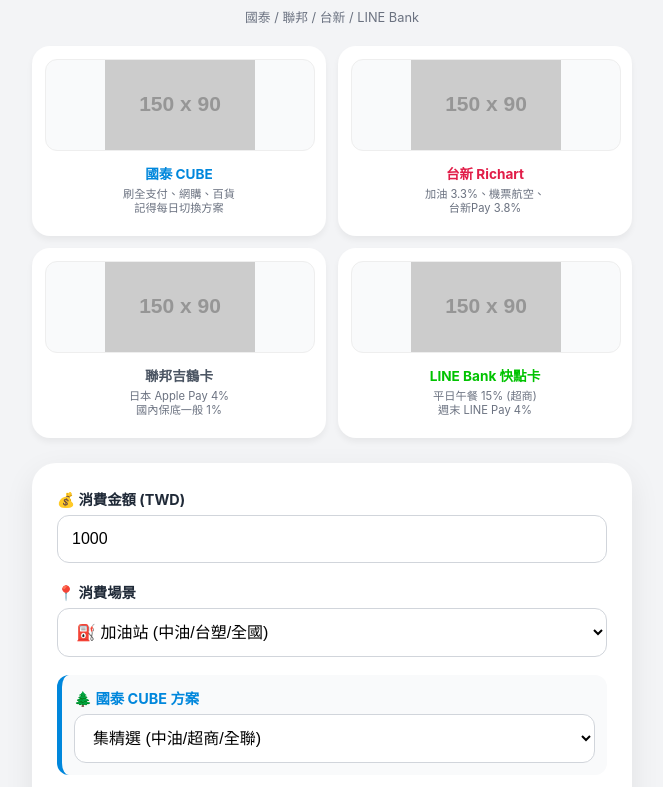
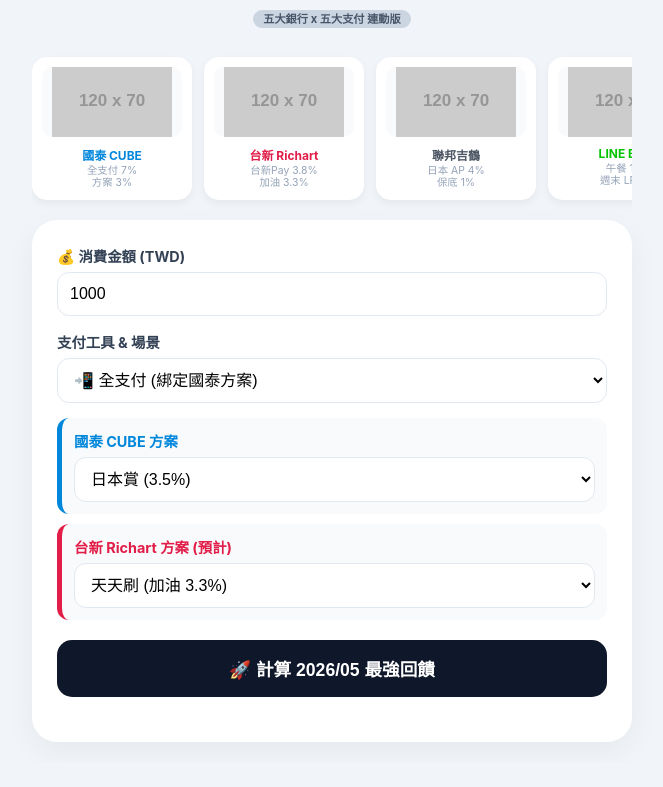
Before and after one commit to Kaixiang17/credit-card-cal, a plain HTML site: page index.html in a window 1280 px wide. Shown: the part 102-889 px from the top of the page, without its empty margins (308-971 px from the left). After the commit the page ends 864 px from the top, so only its background shows below. Drawn offline with Linux system fonts and the light colour scheme; placeholder pictures from the web are drawn by us.

Commit message:
Update index.html

```diff
--- a/index.html
+++ b/index.html
@@ -3,80 +3,61 @@
 <head>
     <meta charset="UTF-8">
     <meta name="viewport" content="width=device-width, initial-scale=1.0">
-    <title>2026 我的錢包儀表板</title>
+    <title>2026 凱翔的錢包儀表板</title>
     <style>
         :root {
             --cube-color: #0087dc; --richart-color: #e11d48;
             --jiho-color: #4b5563; --linebank-color: #00c300;
+            --esun-color: #009999;
         }
-        body { font-family: -apple-system, BlinkMacSystemFont, "Microsoft JhengHei", sans-serif; background-color: #f3f4f6; margin: 0; padding: 20px 10px; color: #1f2937; }
+        body { font-family: -apple-system, BlinkMacSystemFont, "Microsoft JhengHei", sans-serif; background-color: #f1f5f9; margin: 0; padding: 20px 10px; color: #334155; }
         .container { max-width: 600px; margin: 0 auto; }
         .header { text-align: center; margin-bottom: 20px; }
+        .tag { background: #cbd5e1; font-size: 0.7rem; padding: 2px 10px; border-radius: 10px; color: #475569; font-weight: bold; }
 
-        /* 卡片圖鑑區 - 4張精銳 */
-        .card-gallery { display: grid; grid-template-columns: 1fr 1fr; gap: 12px; margin-bottom: 25px; }
-        .card-preview { background: white; border-radius: 18px; padding: 12px; box-shadow: 0 4px 6px rgba(0,0,0,0.05); text-align: center; cursor: pointer; transition: 0.2s; border: 1px solid transparent; }
-        .card-preview:hover { transform: translateY(-3px); border-color: #ddd; }
-        .card-preview img { width: 100%; height: 90px; object-fit: contain; background: #f9fafb; border-radius: 12px; margin-bottom: 8px; border: 1px solid #eee; }
-        .card-preview .title { font-weight: bold; font-size: 0.85rem; display: block; margin-bottom: 4px; }
-        .card-preview .memo { font-size: 0.7rem; color: #6b7280; display: block; line-height: 1.3; min-height: 36px; }
+        /* 卡片展示區 - 5張卡 */
+        .card-gallery { display: flex; overflow-x: auto; gap: 12px; padding: 10px 0 20px 0; -webkit-overflow-scrolling: touch; }
+        .card-preview { flex: 0 0 140px; background: white; border-radius: 15px; padding: 10px; box-shadow: 0 4px 10px rgba(0,0,0,0.05); text-align: center; }
+        .card-preview img { width: 100%; height: 70px; object-fit: contain; background: #f8fafc; border-radius: 10px; margin-bottom: 5px; }
+        .card-preview .title { font-weight: bold; font-size: 0.75rem; display: block; margin-bottom: 2px; }
+        .card-preview .memo { font-size: 0.65rem; color: #94a3b8; display: block; line-height: 1.2; }
 
-        /* 計算區 */
-        .main-box { background: white; padding: 25px; border-radius: 24px; box-shadow: 0 10px 30px rgba(0,0,0,0.08); }
-        .form-group { margin-bottom: 18px; }
+        /* 計算主體 */
+        .main-box { background: white; padding: 25px; border-radius: 25px; box-shadow: 0 10px 30px rgba(0,0,0,0.05); }
+        .form-group { margin-bottom: 15px; }
         label { display: block; margin-bottom: 6px; font-weight: bold; font-size: 0.9rem; }
-        input, select { width: 100%; padding: 14px; border: 1px solid #d1d5db; border-radius: 12px; font-size: 16px; box-sizing: border-box; background: #fff; }
+        input, select { width: 100%; padding: 12px; border: 1.5px solid #e2e8f0; border-radius: 12px; font-size: 16px; box-sizing: border-box; background: #fff; }
 
-        .plan-select { padding: 12px; border-radius: 12px; margin-bottom: 15px; border-left: 5px solid #ccc; background: #f9fafb; }
+        .plan-select { padding: 12px; border-radius: 12px; margin-bottom: 10px; border-left: 5px solid #ccc; background: #f8fafc; font-size: 0.85rem; }
         .cube-border { border-left-color: var(--cube-color); }
         .ts-border { border-left-color: var(--richart-color); }
 
-        button { width: 100%; padding: 16px; background: #111827; color: white; border: none; border-radius: 14px; font-size: 1.1rem; font-weight: bold; cursor: pointer; transition: 0.2s; margin-top: 10px; }
-        button:active { transform: scale(0.98); }
+        button { width: 100%; padding: 16px; background: #0f172a; color: white; border: none; border-radius: 15px; font-size: 1.1rem; font-weight: bold; cursor: pointer; margin-top: 10px; }
 
         /* 結果顯示 */
-        .result-item { display: flex; justify-content: space-between; align-items: center; padding: 16px; border: 1px solid #e5e7eb; border-radius: 18px; margin-bottom: 12px; background: white; }
-        .result-item.best { border: 2.5px solid #10b981; background: #f0fdf4; }
-        .card-info h3 { margin: 0; font-size: 1rem; }
-        .card-info p { margin: 3px 0 0; font-size: 0.75rem; color: #6b7280; }
-        .val { font-size: 1.4rem; font-weight: 800; color: #111827; text-align: right; }
+        .result-item { display: flex; justify-content: space-between; align-items: center; padding: 15px; border: 1px solid #f1f5f9; border-radius: 18px; margin-bottom: 10px; background: white; }
+        .result-item.best { border: 2px solid #10b981; background: #f0fdf4; }
+        .card-info h3 { margin: 0; font-size: 0.95rem; }
+        .card-info p { margin: 2px 0 0; font-size: 0.7rem; color: #64748b; }
+        .val { font-size: 1.3rem; font-weight: 800; text-align: right; }
         .best .val { color: #059669; }
-        .badge { font-size: 0.65rem; padding: 2px 6px; border-radius: 5px; color: white; font-weight: bold; margin-bottom: 4px; display: inline-block; }
+        .badge { font-size: 0.6rem; padding: 2px 5px; border-radius: 4px; color: white; font-weight: bold; margin-bottom: 3px; display: inline-block; }
     </style>
 </head>
 <body>
 
 <div class="container">
     <div class="header">
-        <h1>2026 錢包精算儀表板</h1>
-        <p style="color:#6b7280; font-size:0.8rem;">國泰 / 聯邦 / 台新 / LINE Bank</p>
+        <h1>2026/05 錢包權益儀表板</h1>
+        <span class="tag">五大銀行 x 五大支付 連動版</span>
     </div>
 
     <div class="card-gallery">
-        <div class="card-preview" onclick="document.getElementById('in-cube').click()">
-            <img src="https://via.placeholder.com/150x90?text=CUBE" id="img-cube">
-            <input type="file" id="in-cube" hidden onchange="pv(this, 'img-cube')">
-            <span class="title" style="color:var(--cube-color)">國泰 CUBE</span>
-            <span class="memo">刷全支付、網購、百貨<br>記得每日切換方案</span>
-        </div>
-        <div class="card-preview" onclick="document.getElementById('in-ts').click()">
-            <img src="https://via.placeholder.com/150x90?text=Richart" id="img-ts">
-            <input type="file" id="in-ts" hidden onchange="pv(this, 'img-ts')">
-            <span class="title" style="color:var(--richart-color)">台新 Richart</span>
-            <span class="memo">加油 3.3%、機票航空、<br>台新Pay 3.8%</span>
-        </div>
-        <div class="card-preview" onclick="document.getElementById('in-jh').click()">
-            <img src="https://via.placeholder.com/150x90?text=JiHo" id="img-jh">
-            <input type="file" id="in-jh" hidden onchange="pv(this, 'img-jh')">
-            <span class="title" style="color:var(--jiho-color)">聯邦吉鶴卡</span>
-            <span class="memo">日本 Apple Pay 4%<br>國內保底一般 1%</span>
-        </div>
-        <div class="card-preview" onclick="document.getElementById('in-lb').click()">
-            <img src="https://via.placeholder.com/150x90?text=LINEBank" id="img-lb">
-            <input type="file" id="in-lb" hidden onchange="pv(this, 'img-lb')">
-            <span class="title" style="color:var(--linebank-color)">LINE Bank 快點卡</span>
-            <span class="memo">平日午餐 15% (超商)<br>週末 LINE Pay 4%</span>
-        </div>
+        <div class="card-preview"><img src="https://via.placeholder.com/120x70?text=CUBE"><span class="title" style="color:var(--cube-color)">國泰 CUBE</span><span class="memo">全支付 7%<br>方案 3%</span></div>
+        <div class="card-preview"><img src="https://via.placeholder.com/120x70?text=Richart"><span class="title" style="color:var(--richart-color)">台新 Richart</span><span class="memo">台新Pay 3.8%<br>加油 3.3%</span></div>
+        <div class="card-preview"><img src="https://via.placeholder.com/120x70?text=JiHo"><span class="title" style="color:var(--jiho-color)">聯邦吉鶴</span><span class="memo">日本 AP 4%<br>保底 1%</span></div>
+        <div class="card-preview"><img src="https://via.placeholder.com/120x70?text=LINEBank"><span class="title" style="color:var(--linebank-color)">LINE Bank</span><span class="memo">午餐 15%<br>週末 LP 4%</span></div>
+        <div class="card-preview"><img src="https://via.placeholder.com/120x70?text=E.SUN+Pi"><span class="title" style="color:var(--esun-color)">玉山 Pi 簽帳</span><span class="memo">Pi 錢包 3%<br>eWallet 1%</span></div>
     </div>
 
     <div class="main-box">
@@ -86,97 +67,94 @@
         </div>
 
         <div class="form-group">
-            <label>📍 消費場景</label>
-            <select id="sce">
-                <option value="Gas">⛽ 加油站 (中油/台塑/全國)</option>
-                <option value="JP_AP">🇯🇵 日本 Apple Pay (QUICPay)</option>
-                <option value="Lunch">🍱 平日午餐 (11:00-14:00 超商)</option>
-                <option value="LP_Weekend">📲 LINE Pay (週五~週日)</option>
-                <option value="Pay_TS">📲 台新 Pay 支付</option>
-                <option value="PXPay">📲 全支付 (綁定國泰)</option>
-                <option value="Online">📦 國內網購 (蝦皮/Momo)</option>
-                <option value="Airline">✈️ 航空公司 / 買機票</option>
-                <option value="General">🏧 其他一般消費</option>
+            <label>支付工具 & 場景</label>
+            <select id="payTool">
+                <option value="PXPay">📲 全支付 (綁定國泰方案)</option>
+                <option value="LP_WE">📲 LINE Pay (週五~週日)</option>
+                <option value="LP_WD">📲 LINE Pay (平日)</option>
+                <option value="TS_Pay">📲 台新 Pay (指定通路)</option>
+                <option value="Pi_Pay">📲 Pi 錢包 APP (綁玉山Pi卡)</option>
+                <option value="eWallet">📲 玉山 e Wallet (掃碼支付)</option>
+                <option value="Japan_AP">🇯🇵 日本 Apple Pay</option>
+                <option value="Gas">⛽ 加油站 (實體刷卡/中油Pay)</option>
+                <option value="Lunch">🍱 平日午餐 (11-14 超商)</option>
             </select>
         </div>
 
         <div class="plan-select cube-border">
-            <label style="color:var(--cube-color)">🌲 國泰 CUBE 方案</label>
+            <label style="color:var(--cube-color)">國泰 CUBE 方案</label>
             <select id="cbPlan">
-                <option value="Select">集精選 (中油/超商/全聯)</option>
-                <option value="Digital">玩數位 (網購/串流)</option>
-                <option value="Travel">趣旅行 (海外/交通)</option>
-                <option value="Japan">日本賞 (日本實體店面)</option>
+                <option value="Japan">日本賞 (3.5%)</option>
+                <option value="Digital">玩數位 (網購 3%)</option>
+                <option value="Travel">趣旅行 (航空 3%)</option>
+                <option value="Select">集精選 (中油 2%)</option>
             </select>
         </div>
 
         <div class="plan-select ts-border">
-            <label style="color:var(--richart-color)">🐶 台新 Richart 方案</label>
+            <label style="color:var(--richart-color)">台新 Richart 方案 (預計)</label>
             <select id="tsPlan">
-                <option value="Daily">天天刷 (加油/交通/超商)</option>
+                <option value="Daily">天天刷 (加油 3.3%)</option>
                 <option value="Pay">Pay著刷 (LINE Pay/台新Pay)</option>
-                <option value="Travel">玩旅刷 (海外/訂房/機票)</option>
+                <option value="Travel">玩旅刷 (海外/機票)</option>
             </select>
         </div>
 
-        <button onclick="calc()">🚀 查看最佳刷卡推薦</button>
+        <button onclick="calc()">🚀 計算 2026/05 最強回饋</button>
 
-        <div id="results" style="margin-top:25px;"></div>
+        <div id="results" style="margin-top:20px;"></div>
     </div>
 </div>
 
 <script>
-    function pv(i, id) {
-        if (i.files && i.files[0]) {
-            var r = new FileReader();
-            r.onload = e => document.getElementById(id).src = e.target.result;
-            r.readAsDataURL(i.files[0]);
-        }
-    }
-
     function calc() {
         const a = parseFloat(document.getElementById('amt').value);
-        const s = document.getElementById('sce').value;
+        const pt = document.getElementById('payTool').value;
         const cp = document.getElementById('cbPlan').value;
         const tp = document.getElementById('tsPlan').value;
         if (!a) return;
 
         let res = [];
-        let f = (s === "JP_AP") ? 0.015 : 0;
+        let f = (pt === "Japan_AP") ? 0.015 : 0;
 
-        // 1. 國泰 CUBE (2026)
+        // 1. 國泰 CUBE
         let cr = 0.003; let cn = "一般 0.3%";
-        if (cp === "Select" && s === "Gas") { cr = 0.02; cn = "集精選 (中油直營 2%)"; }
-        else if (cp === "Digital" && s === "Online") { cr = 0.03; cn = "玩數位 (3%)"; }
-        else if (cp === "Travel" && s === "Airline") { cr = 0.03; cn = "趣旅行 (3%)"; }
-        else if (s === "PXPay") { cr = 0.07; cn = "全支付方案 (7% 限量)"; }
-        else if (cp === "Japan" && s === "JP_AP") { cr = 0.035; cn = "日本賞 (3.5%)"; }
+        if (pt === "PXPay") { cr = 0.07; cn = "全支付專屬 (7%)"; }
+        else if (cp === "Japan" && pt === "Japan_AP") { cr = 0.035; cn = "日本賞 3.5%"; }
+        else if (cp === "Digital" && (pt === "LP_WD" || pt === "LP_WE")) { cr = 0.03; cn = "玩數位 (3% 需切方案)"; }
+        else if (cp === "Select" && pt === "Gas") { cr = 0.02; cn = "集精選 (中油 2%)"; }
         res.push({ name: "國泰 CUBE 卡", color: "var(--cube-color)", val: Math.round(a*(cr-f)), note: cn });
 
-        // 2. 台新 Richart (2026) - 推薦作為第3家
+        // 2. 台新 Richart
         let tr = 0.003; let tn = "一般 0.3%";
-        if (tp === "Daily" && s === "Gas") { tr = 0.033; tn = "天天刷 (加油 3.3%)"; }
-        else if (tp === "Pay" && s === "Pay_TS") { tr = 0.038; tn = "Pay著刷 (3.8%)"; }
-        else if (tp === "Travel" && s === "Airline") { tr = 0.033; tn = "玩旅刷 (3.3%)"; }
+        if (pt === "TS_Pay") { tr = 0.038; tn = "台新 Pay (3.8%)"; }
+        else if (tp === "Pay" && (pt === "LP_WD" || pt === "LP_WE")) { tr = 0.023; tn = "LINE Pay (2.3%)"; }
+        else if (tp === "Daily" && pt === "Gas") { tr = 0.033; tn = "天天刷 (加油 3.3%)"; }
         res.push({ name: "台新 Richart 卡", color: "var(--richart-color)", val: Math.round(a*(tr-f)), note: tn });
 
-        // 3. 聯邦吉鶴卡 (2026)
-        let jr = 0.01; let jn = "國內一般 1%";
-        if (s === "JP_AP") { jr = 0.04; jn = "日本 AP 4%"; }
+        // 3. 聯邦吉鶴卡
+        let jr = 0.01; let jn = "國內 1% 保底";
+        if (pt === "Japan_AP") { jr = 0.04; jn = "日本 AP 4%"; }
         res.push({ name: "聯邦吉鶴卡", color: "var(--jiho-color)", val: Math.round(a*(jr-f)), note: jn });
 
         // 4. LINE Bank 快點卡
         let lr = 0.005; let ln = "一般 0.5%";
-        if (s === "Lunch") { lr = 0.15; ln = "平日午餐 (15% 限量)"; }
-        else if (s === "LP_Weekend") { lr = 0.04; ln = "週末加碼 (4%)"; }
+        if (pt === "Lunch") { lr = 0.15; ln = "平日午餐 (15% 限量)"; }
+        else if (pt === "LP_WE") { lr = 0.04; ln = "週末加碼 (4%)"; }
         res.push({ name: "LINE Bank 快點卡", color: "var(--linebank-color)", val: Math.round(a*(lr-f)), note: ln });
+
+        // 5. 玉山 Pi 簽帳金融卡 (新增)
+        let pr = 0.01; let pn = "一般 1% P幣";
+        if (pt === "Pi_Pay") { pr = 0.03; pn = "Pi 錢包加碼 (3%)"; }
+        else if (pt === "eWallet") { pr = 0.012; pn = "玉山 Wallet (1.2%)"; }
+        res.push({ name: "玉山 Pi 簽帳卡", color: "var(--esun-color)", val: Math.round(a*(pr-f)), note: pn });
 
         res.sort((a,b) => b.val - a.val);
         const div = document.getElementById('results');
         div.innerHTML = "";
         res.forEach((item, i) => {
             const isB = i === 0 && item.val > 0;
-            div.innerHTML += `<div class="result-item ${isB ? 'best' : ''}"><div class="card-info"><span class="badge" style="background:${item.color}">${item.name.split(" ")[0]}</span><h3>${item.name}</h3><p>${item.note}</p></div><div class="val">$${item.val}</div></div>`;
+            div.innerHTML += `<div class="result-item ${isB ? 'best' : ''}"><div><span class="badge" style="background:${item.color}">${item.name.split(" ")[0]}</span><h3>${item.name}</h3><p>${item.note}</p></div><div class="val">$${item.val}</div></div>`;
         });
     }
 </script>
```
